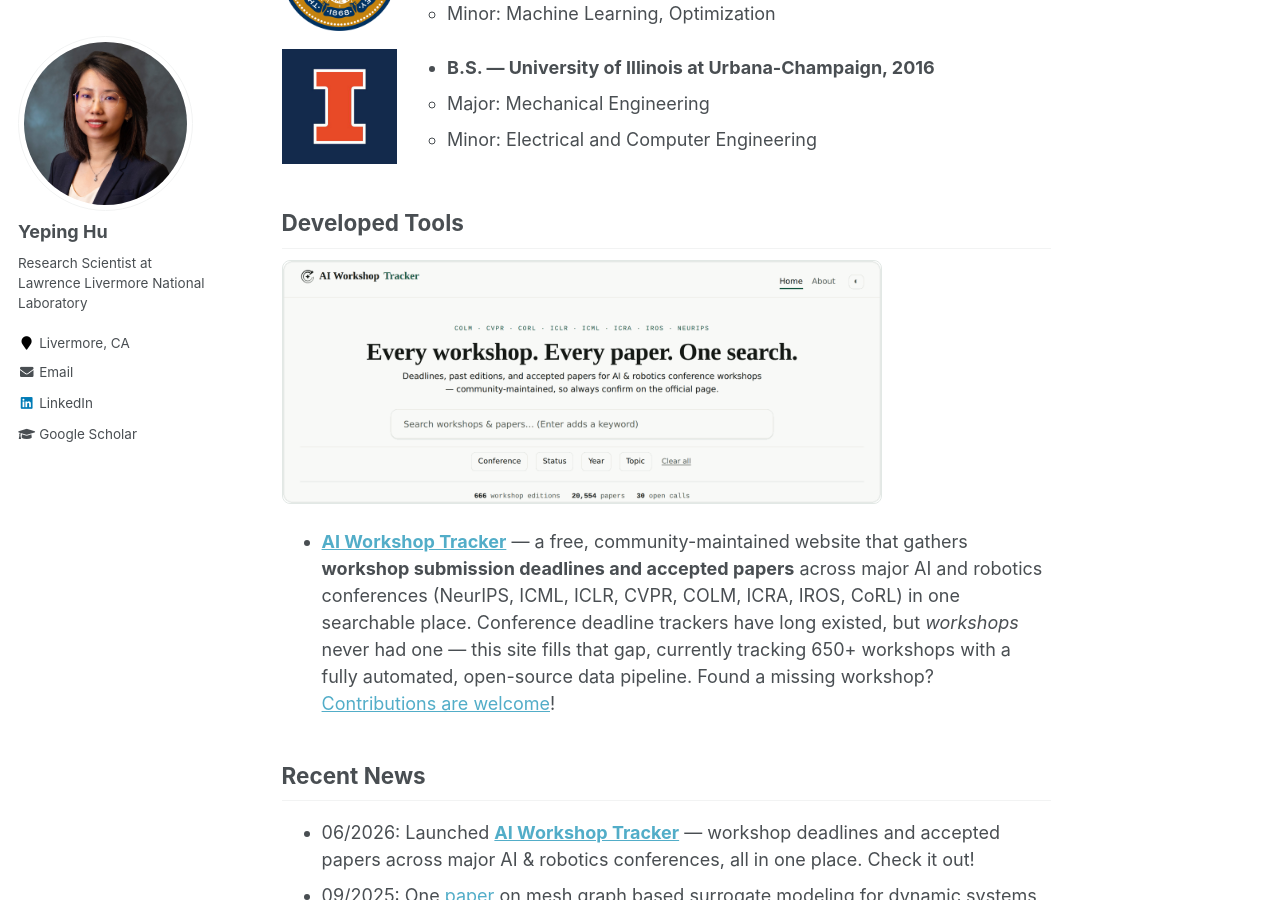
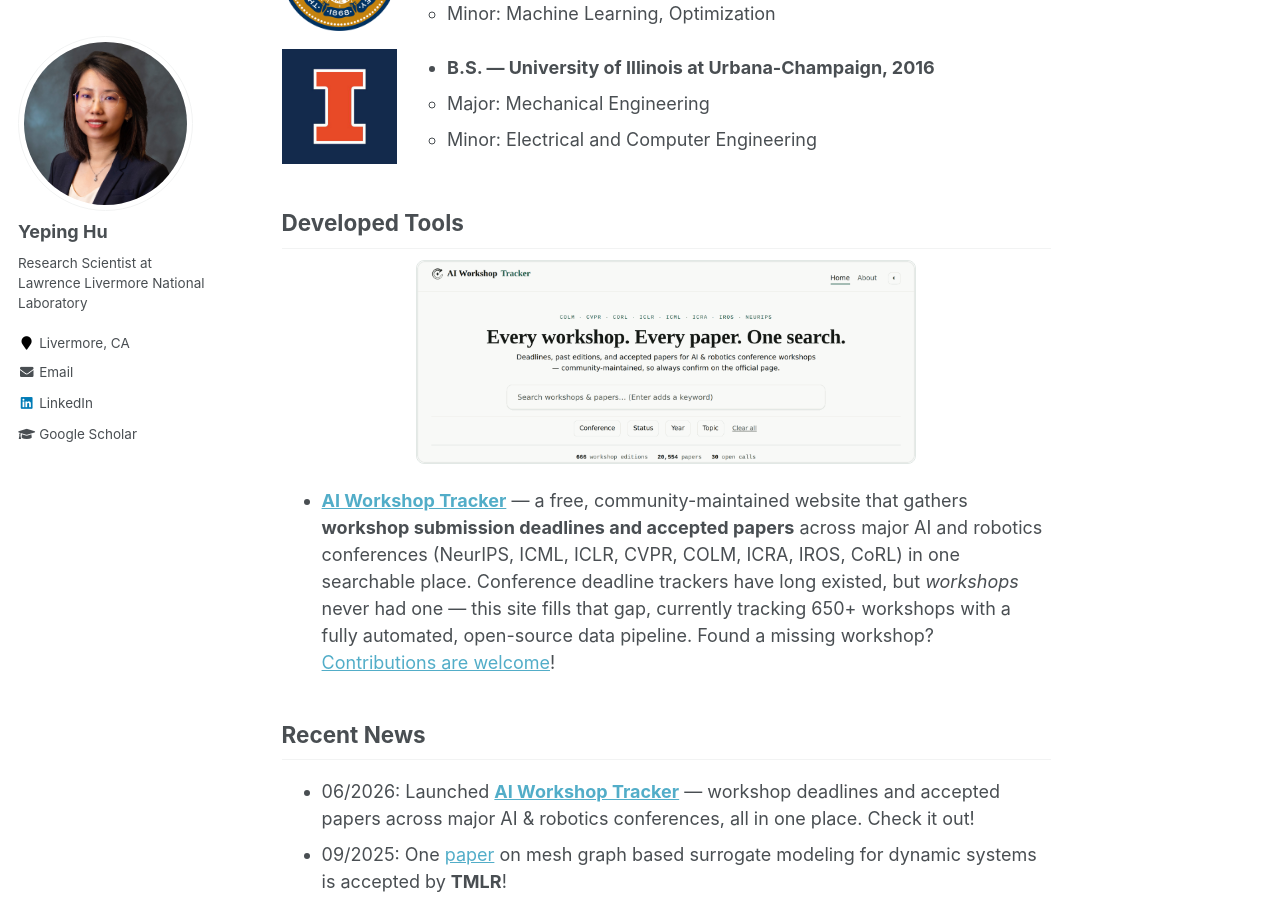
Before and after one commit to Yeping-Hu/yeping-hu.github.io, a Jekyll site: the page built from _pages/about.md, in a window 1280 px wide and 900 px high, scrolled down 711 px. Built offline with Jekyll 4.4.1, drawn with Linux system fonts in a browser that asks for light colours.

Commit message:
Banner: 500px max-width, centered

```diff
--- a/_pages/about.md
+++ b/_pages/about.md
@@ -29,7 +29,7 @@ Our team is actively seeking research collaborations. Please feel free to reach
 
 ## Developed Tools
 
-<a href="https://aiworkshoptracker.com" target="_blank"><img style="display: block; width: 100%; max-width: 600px; border: 1px solid #e2e8e5; border-radius: 8px; margin-bottom: 14px;" src="/images/aiworkshoptracker.png"></a>
+<a href="https://aiworkshoptracker.com" target="_blank"><img style="display: block; width: 100%; max-width: 500px; border: 1px solid #e2e8e5; border-radius: 8px; margin: 0 auto 14px;" src="/images/aiworkshoptracker.png"></a>
 - **[AI Workshop Tracker](https://aiworkshoptracker.com){:target="_blank"}** — a free, community-maintained website that gathers **workshop submission deadlines and accepted papers** across major AI and robotics conferences (NeurIPS, ICML, ICLR, CVPR, COLM, ICRA, IROS, CoRL) in one searchable place. Conference deadline trackers have long existed, but *workshops* never had one — this site fills that gap, currently tracking 650+ workshops with a fully automated, open-source data pipeline. Found a missing workshop? [Contributions are welcome](https://github.com/Yeping-Hu/ai-workshop-tracker){:target="_blank"}!
 
 ## Recent News
```
